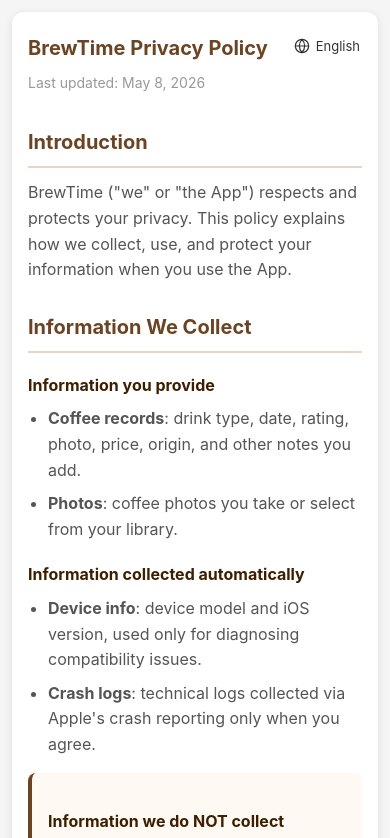
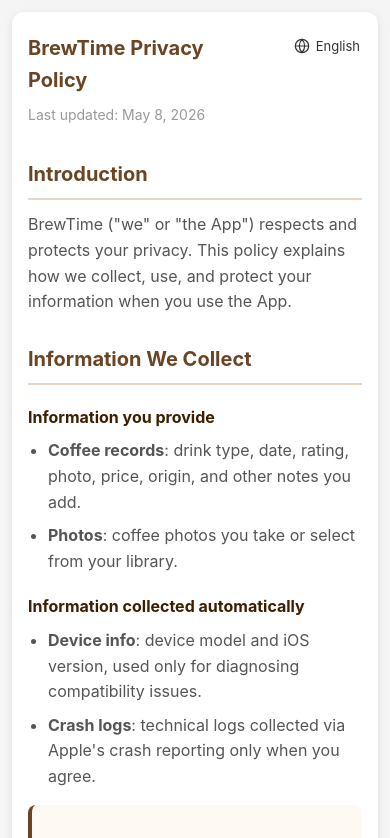
Before and after one commit to JackyCJ/brewtime-privacy-policy, a plain HTML site: page index.html in a window 390 px wide. Shown: the top 838 px of the page. Drawn offline with Linux system fonts and the light colour scheme.

Commit message:
Update index.html

```diff
--- a/index.html
+++ b/index.html
@@ -26,7 +26,7 @@
             color: #6B4423;
             font-size: 28px;
             margin-bottom: 8px;
-            padding-right: 100px;
+            padding-right: 150px;
         }
         .date {
             color: #999;
@@ -123,7 +123,7 @@
         @media (max-width: 480px) {
             body { padding: 12px; }
             .container { padding: 20px 16px; }
-            h1 { font-size: 20px; padding-right: 80px; }
+            h1 { font-size: 20px; padding-right: 100px; }
             .lang-switch { top: 22px; right: 12px; }
             .lang-btn { font-size: 13px; padding: 4px 6px; gap: 6px; }
             .lang-btn svg { width: 16px; height: 16px; }
```
